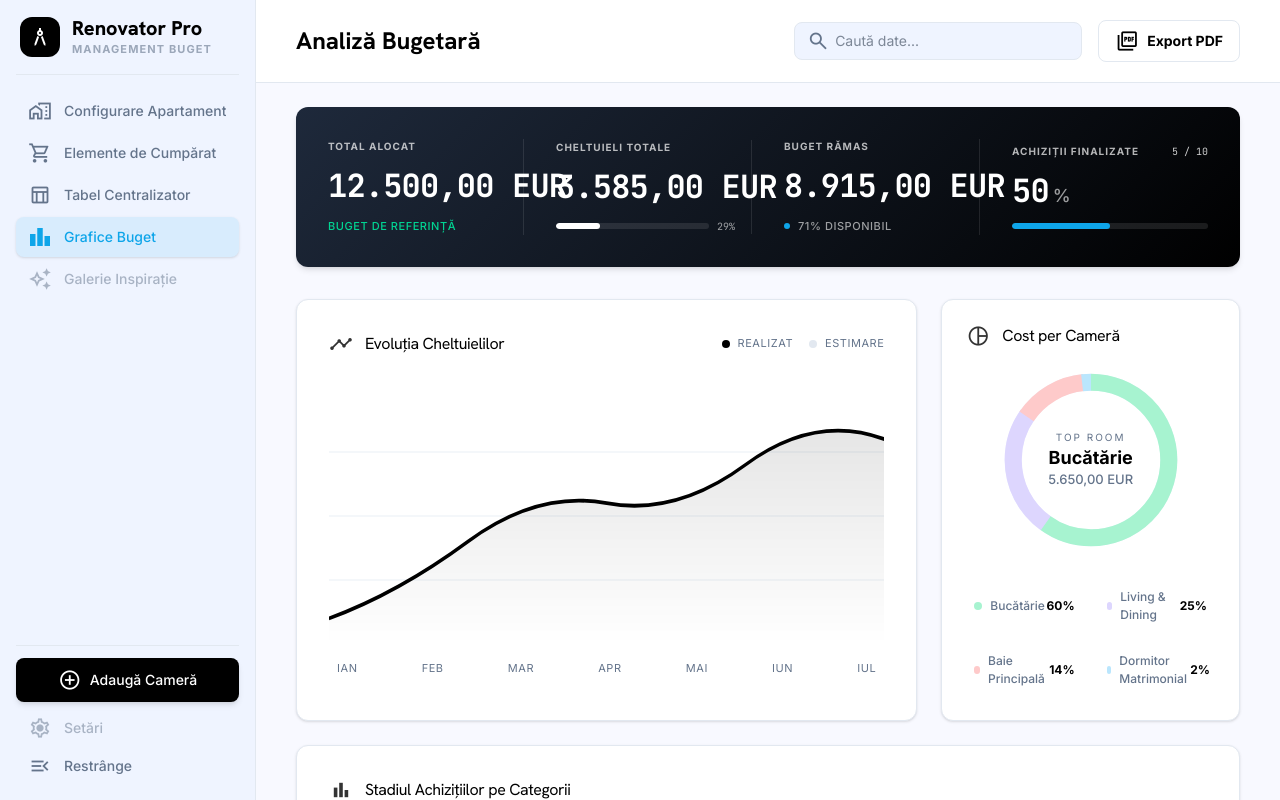
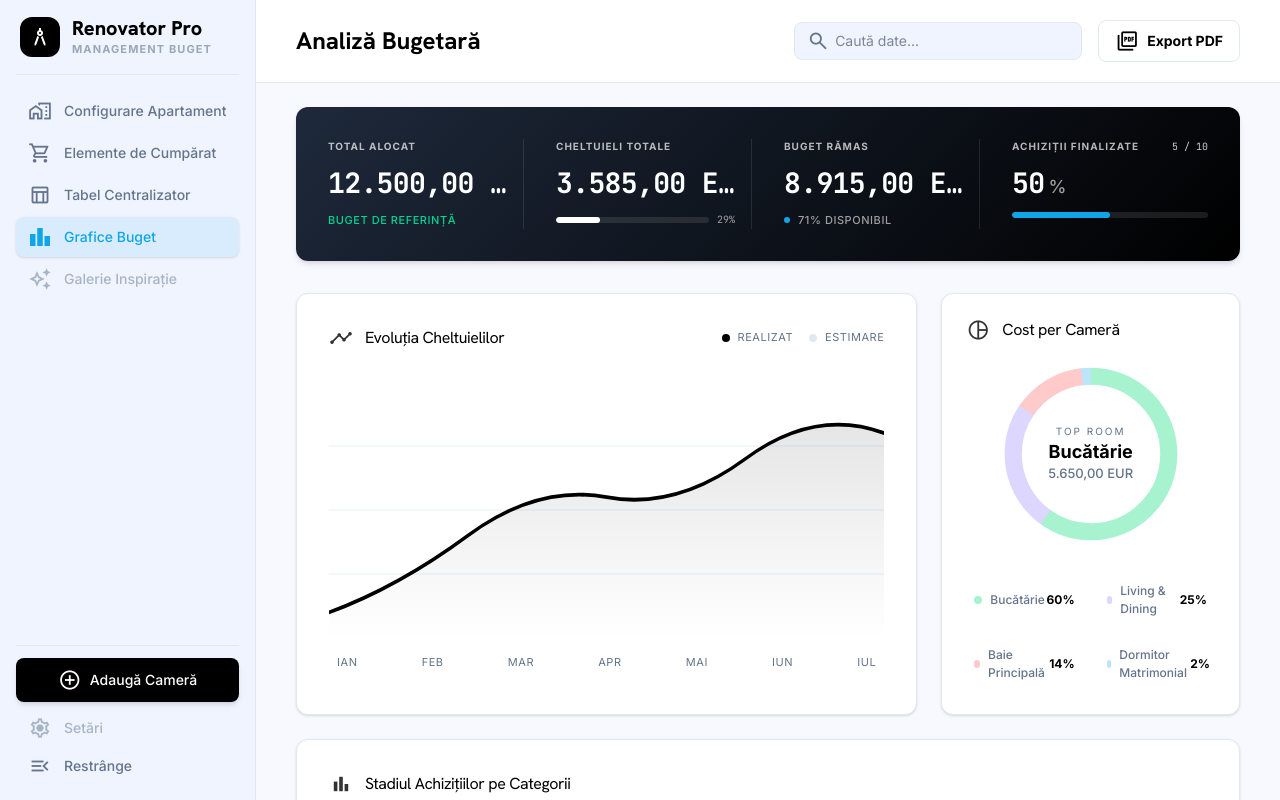
Before and after one commit to DanielTomaCucu/Renovator-Pro, a Next.js app: page /analiza in a window 1280 px wide. Shown: the top 800 px of the page. Built offline with nearby package versions, Linux system fonts and the light colour scheme.

Commit message:
Fix responsive overlap on consolidated KPI card in /analiza desktop
Co-Authored-By: Claude Sonnet 5 <noreply@anthropic.com>

```diff
--- a/src/app/analiza/page.tsx
+++ b/src/app/analiza/page.tsx
@@ -98,13 +98,16 @@ export default function AnalizaPage() {
           className="w-full overflow-hidden rounded-xl p-8 text-white shadow-md"
           style={{ background: "linear-gradient(135deg, #1e293b 0%, #000000 100%)" }}
         >
-          <div className="grid grid-cols-1 items-center gap-8 md:grid-cols-4">
-            <div className="space-y-2 border-white/10 pr-4 md:border-r">
+          <div className="grid grid-cols-1 gap-6 sm:grid-cols-2 sm:gap-8 lg:grid-cols-4">
+            <div className="min-w-0 space-y-2 border-white/10 pr-4 lg:border-r">
               <p className="text-[10px] font-bold uppercase tracking-widest opacity-70">
                 Total Alocat
               </p>
               <div className="flex items-baseline gap-1">
-                <span className="font-mono text-[32px] font-bold tracking-tight">
+                <span
+                  className="block truncate font-mono font-bold tracking-tight"
+                  style={{ fontSize: "clamp(18px, 2.2vw, 32px)" }}
+                >
                   {formatMoney(project.totalBudget)}
                 </span>
               </div>
@@ -113,12 +116,15 @@ export default function AnalizaPage() {
               </p>
             </div>
 
-            <div className="space-y-2 border-white/10 pr-4 md:border-r">
+            <div className="min-w-0 space-y-2 border-white/10 pr-4 lg:border-r">
               <p className="text-[10px] font-bold uppercase tracking-widest opacity-70">
                 Cheltuieli Totale
               </p>
               <div className="flex items-baseline gap-1">
-                <span className="font-mono text-[32px] font-bold tracking-tight">
+                <span
+                  className="block truncate font-mono font-bold tracking-tight"
+                  style={{ fontSize: "clamp(18px, 2.2vw, 32px)" }}
+                >
                   {formatMoney(spent)}
                 </span>
               </div>
@@ -129,40 +135,46 @@ export default function AnalizaPage() {
                     style={{ width: `${Math.min(100, spentPct)}%` }}
                   />
                 </div>
-                <span className="font-mono text-[10px] opacity-60">{spentPct}%</span>
+                <span className="shrink-0 font-mono text-[10px] opacity-60">{spentPct}%</span>
               </div>
             </div>
 
-            <div className="space-y-2 border-white/10 pr-4 md:border-r">
+            <div className="min-w-0 space-y-2 border-white/10 pr-4 lg:border-r">
               <p className="text-[10px] font-bold uppercase tracking-widest opacity-70">
                 Buget Rămas
               </p>
               <div className="flex items-baseline gap-1">
                 <span
-                  className={`font-mono text-[32px] font-bold tracking-tight ${remaining < 0 ? "text-tertiary" : ""}`}
+                  className={`block truncate font-mono font-bold tracking-tight ${remaining < 0 ? "text-tertiary" : ""}`}
+                  style={{ fontSize: "clamp(18px, 2.2vw, 32px)" }}
                 >
                   {formatMoney(remaining)}
                 </span>
               </div>
               <div className="flex items-center gap-2">
-                <span className="h-1.5 w-1.5 rounded-full bg-secondary" />
-                <span className="text-[11px] font-medium uppercase tracking-wider opacity-60">
+                <span className="h-1.5 w-1.5 shrink-0 rounded-full bg-secondary" />
+                <span className="truncate text-[11px] font-medium uppercase tracking-wider opacity-60">
                   {remainingPct}% disponibil
                 </span>
               </div>
             </div>
 
-            <div className="space-y-2">
-              <div className="flex items-center justify-between">
-                <p className="text-[10px] font-bold uppercase tracking-widest opacity-70">
+            <div className="min-w-0 space-y-2">
+              <div className="flex items-center justify-between gap-2">
+                <p className="truncate text-[10px] font-bold uppercase tracking-widest opacity-70">
                   Achiziții Finalizate
                 </p>
-                <p className="font-mono text-[10px] opacity-80">
+                <p className="shrink-0 font-mono text-[10px] opacity-80">
                   {bought} / {items.length}
                 </p>
               </div>
               <div className="flex items-baseline gap-1">
-                <span className="font-mono text-[32px] font-bold tracking-tight">{progress}</span>
+                <span
+                  className="font-mono font-bold tracking-tight"
+                  style={{ fontSize: "clamp(18px, 2.2vw, 32px)" }}
+                >
+                  {progress}
+                </span>
                 <span className="text-[18px] font-medium opacity-60">%</span>
               </div>
               <div className="h-1.5 w-full overflow-hidden rounded-full bg-white/10">
```
Also changed, not shown: 1 other file (tests, documents, lock files or other folders).
